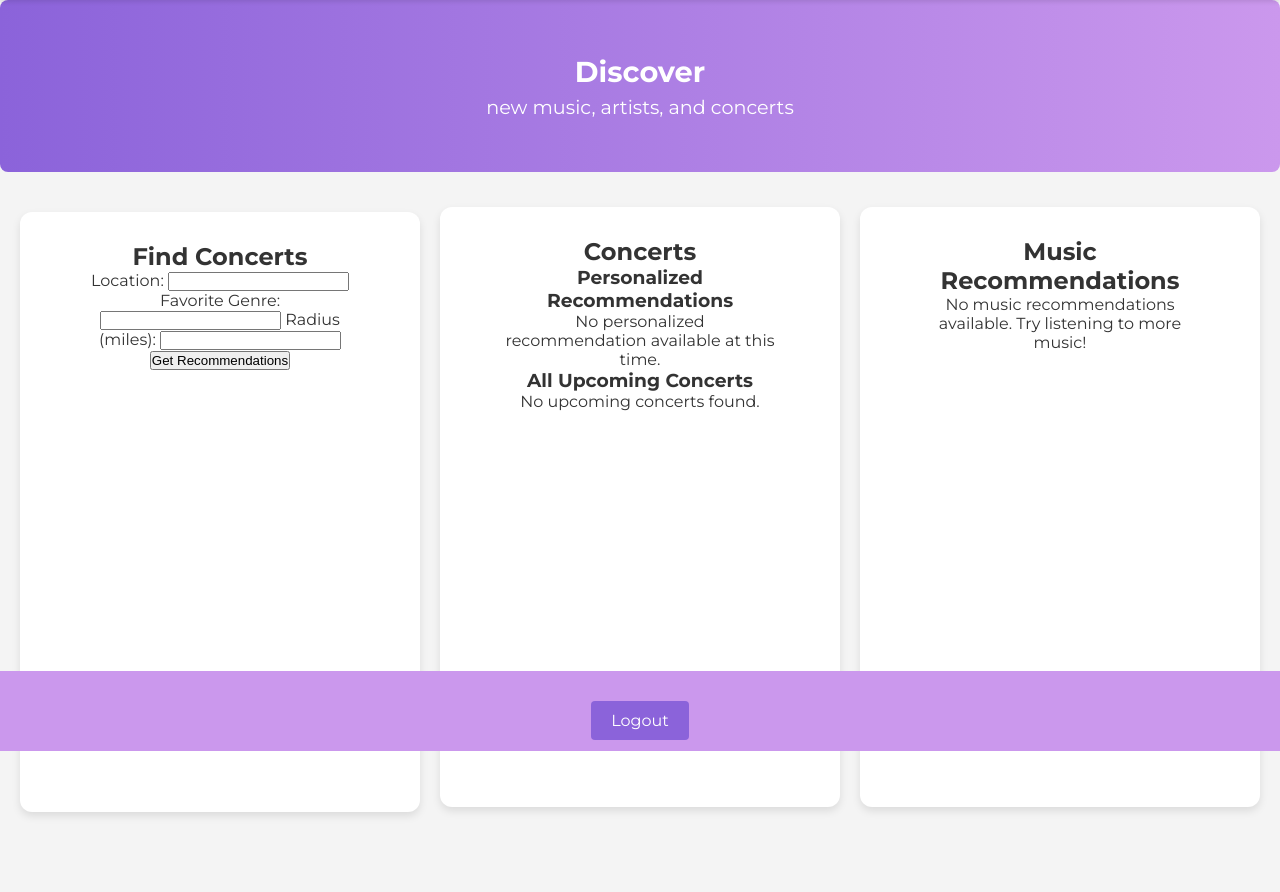
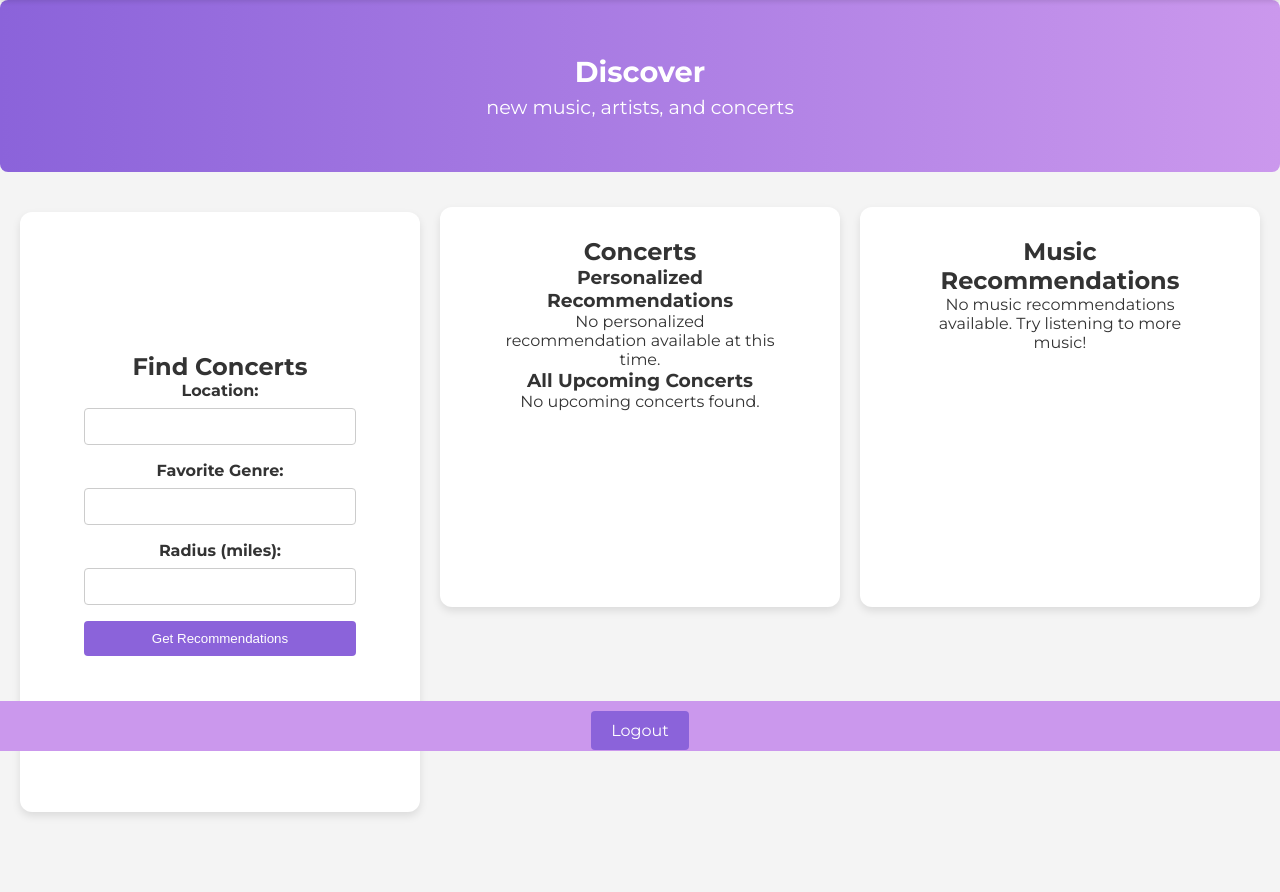
Before and after one commit to rinabug/music-buddy, a Flask app: page /discover in a window 1280 px wide. Shown: the part 49-941 px from the top of the page. Run offline with Flask 3, Linux system fonts and the light colour scheme.

Commit message:
fixed styling elements:

```diff
--- a/static/css/styles.css
+++ b/static/css/styles.css
@@ -11,6 +11,7 @@ body {
     margin: 0;
     padding: 0;
     color: #333;
+    overflow-x: hidden;
 }
 
 a {
@@ -48,14 +49,11 @@ a:hover {
     margin-bottom: 16px;
 }
 
-
 .secondary-button-container {
     display: flex;
     justify-content: center;
     margin-top: 16px;
 }
-
-
 
 .button-primary {
     margin-top: 30px;
@@ -71,11 +69,9 @@ a:hover {
     background-color: #f5f5f5;
 }
 
-
 .login-container h2 {
     margin-bottom: 20px;
 }
-
 
 .form-bubble {
     background-color: white;
@@ -88,13 +84,11 @@ a:hover {
     align-items: center;
 }
 
-
 .login-container form {
     display: flex;
     flex-direction: column;
     width: 100%;
 }
-
 
 .login-container input {
     margin-bottom: 16px;
@@ -103,7 +97,6 @@ a:hover {
     border-radius: 4px;
     width: 100%;
 }
-
 
 .login-container button {
     padding: 10px;
@@ -115,11 +108,9 @@ a:hover {
     margin-bottom: 16px;
 }
 
-
 .login-container button:hover {
     background-color: #CB98ED;
 }
-
 
 .B-home {
     color: #8B63DA;
@@ -130,13 +121,11 @@ a:hover {
     font-size: 16px;
 }
 
-
- .B-home:hover{
+.B-home:hover {
     color: black;
 }
 
- /*Signup Page*/
-
+/* Signup Page */
 .register-container {
     display: flex;
     flex-direction: column;
@@ -146,11 +135,9 @@ a:hover {
     background-color: #f5f5f5;
 }
 
-
 .register-container h2 {
     margin-bottom: 20px;
 }
-
 
 .register-container form {
     display: flex;
@@ -158,14 +145,12 @@ a:hover {
     width: 300px;
 }
 
-
 .register-container input {
     margin-bottom: 16px;
     padding: 10px;
     border: 1px solid #ccc;
     border-radius: 4px;
 }
-
 
 .register-container button {
     padding: 10px;
@@ -176,7 +161,6 @@ a:hover {
     cursor: pointer;
     margin-bottom: 16px;
 }
-
 
 .register-container button:hover {
     background-color: #CB98ED;
@@ -223,6 +207,8 @@ header nav ul li a:hover {
 /* Main Container */
 main {
     padding: 20px;
+    overflow-y: auto;
+    max-height: calc(100vh - 100px); /* Subtracting header and footer height */
 }
 
 .container {
@@ -284,11 +270,63 @@ main {
     margin-bottom: 30px;
     width: calc(50% - 60px);
     height: 600px;
+    overflow-y: auto;
 }
 
 .leaderboard-section, .trivia-section, .Concert-section, .Music-section, .playlist-section, .chat-section, .friends-section, .badges-section:hover {
     transform: translateY(-5px);
     box-shadow: 0 8px 16px rgba(0, 0, 0, 0.2);
+}
+
+/* Discover Page Styles */
+.Input-section, .Trivia-section {
+    display: flex;
+    flex-direction: column;
+    align-items: center;
+    justify-content: center;
+    padding: 40px;
+    background-color: white;
+    border-radius: 15px;
+    box-shadow: 0 4px 8px rgba(0, 0, 0, 0.1);
+    margin-bottom: 30px;
+}
+
+.Input-section form, .Trivia-section form {
+    display: flex;
+    flex-direction: column;
+    width: 100%;
+    max-width: 400px;
+}
+
+.Input-section label, .Trivia-section label {
+    margin-bottom: 8px;
+    font-weight: bold;
+}
+
+.Input-section input, .Trivia-section input {
+    margin-bottom: 16px;
+    padding: 10px;
+    border: 1px solid #ccc;
+    border-radius: 4px;
+}
+
+.Input-section button, .Trivia-section button {
+    padding: 10px;
+    background-color: #8B63DA;
+    color: white;
+    border: none;
+    border-radius: 4px;
+    cursor: pointer;
+    margin-bottom: 16px;
+}
+
+.Input-section button:hover, .Trivia-section button:hover {
+    background-color: #CB98ED;
+}
+
+.Concert-section, .Music-section {
+    overflow-y: auto;
+    max-height: 400px;
 }
 
 /* Parent container for sections */
@@ -311,8 +349,8 @@ main {
     background-color: #ffffff;
     box-shadow: 0 4px 8px rgba(0, 0, 0, 0.1);
     height: 600px;
+    overflow-y: auto;
 }
-
 
 /* Adjustments for smaller screens */
 @media (max-width: 768px) {
@@ -342,7 +380,7 @@ main {
 /* Footer */
 footer {
     text-align: center;
-    padding: 40px;
+    padding: 20px;
     background-color: #CB98ED;
     color: white;
     position: fixed;
@@ -351,6 +389,7 @@ footer {
     right: 0;
     height: 50px;
 }
+
 .logout {
     padding: 10px 20px;
     background-color: #8B63DA;
@@ -365,7 +404,6 @@ footer {
 .logout:hover {
     background-color: white;
 }
-
 
 /* Responsive Design */
 @media (max-width: 768px) {
--- a/templates/index.html
+++ b/templates/index.html
@@ -42,7 +42,7 @@
         </section>
 
         <section class="trivia-section">
-            <div class="container">
+            <div class="Trivia-section">
                 <h2>Trivia</h2>
                 <div id="triviaContent">
                     {% if question %}
@@ -50,14 +50,14 @@
                         <div id="options">
                             {% if options %}
                                 {% for letter, option in options.items() %}
-                                    <button class="trivia-option" data-answer="{{ letter }}">{{ letter }}) {{ option }}</button>
+                                    <button class="trivia-option button" data-answer="{{ letter }}">{{ letter }}) {{ option }}</button>
                                 {% endfor %}
                             {% else %}
                                 <p>No options available.</p>
                             {% endif %}
                         </div>
                         <p id="result"></p>
-                        <button id="nextQuestion" style="display: none;">Next Question</button>
+                        <button id="nextQuestion" class="button" style="display: none;">Next Question</button>
                     {% else %}
                         <p>No trivia question available.</p>
                     {% endif %}
```
Also changed, not shown: static/js/trivia.js (line endings or trailing spaces). Lines whose indentation alone changed are shown as unchanged.
